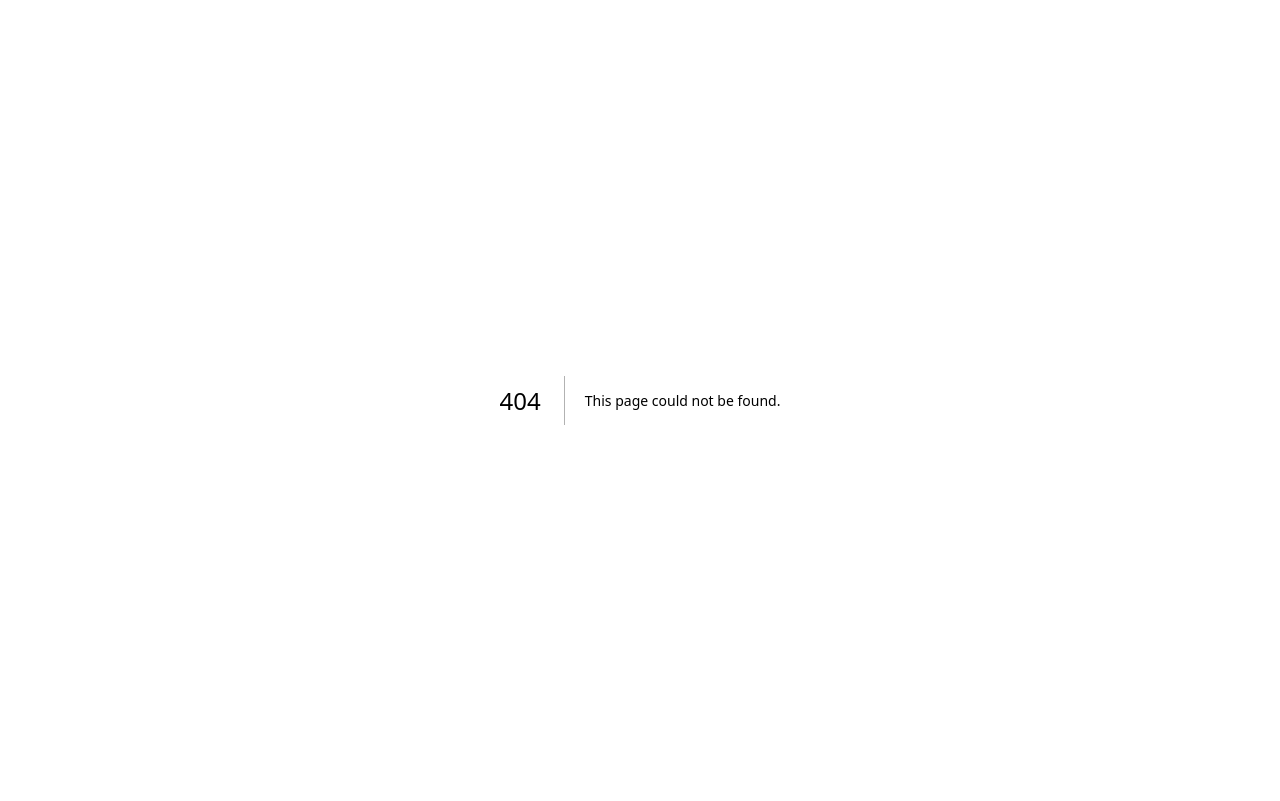
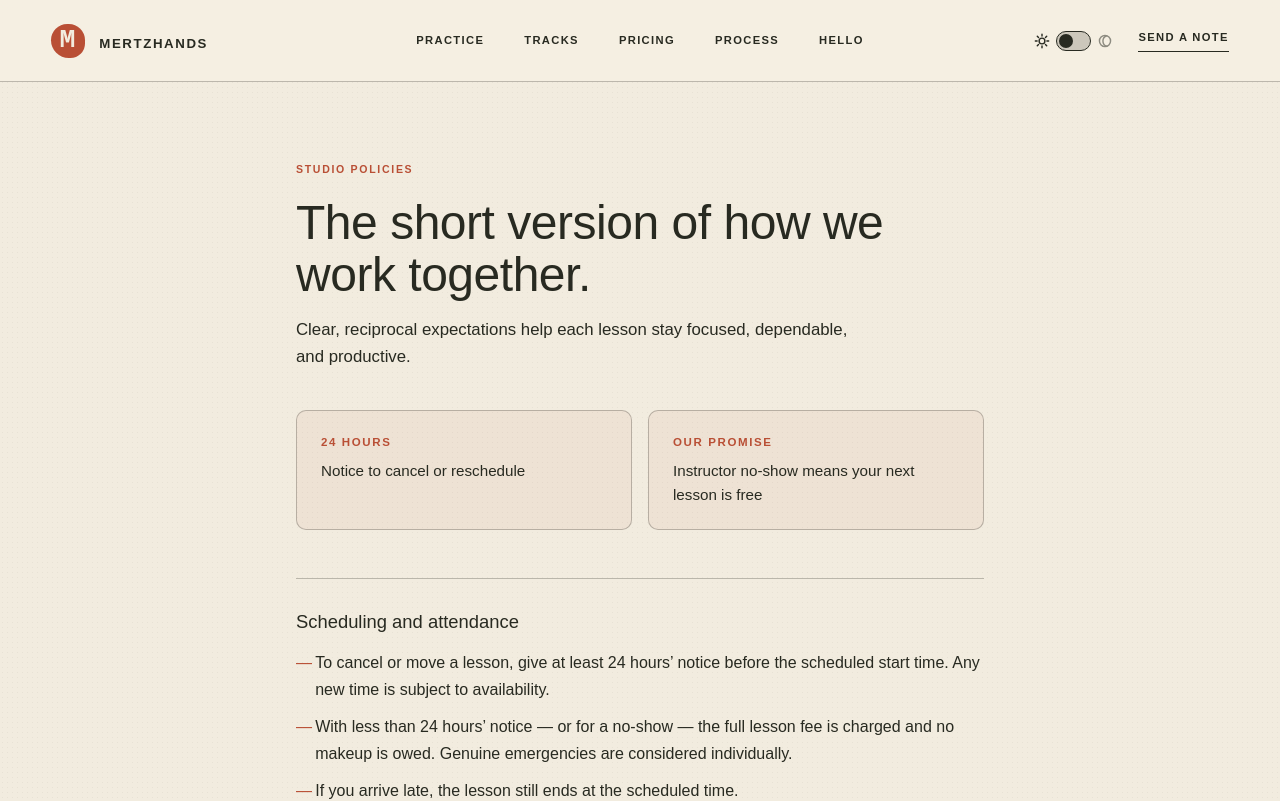
Before and after one commit to mertzhands/mertzhands-dot-com-website, a Next.js app: page /studio-policies in a window 1280 px wide. Before the commit this address had no page. Shown: the top 801 px of the page. Built offline with nearby package versions, Linux system fonts and the light colour scheme.

Commit message:
Add Studio Policies page and landing-page links

```diff
--- a/app/globals.css
+++ b/app/globals.css
@@ -1033,3 +1033,23 @@ header {
   .turnaround { overflow-x: auto; }
   .steps li { grid-template-columns: 2.2rem 1fr; }
 }
+
+/* Studio Policies page */
+.policies { max-width: 46rem; margin: 0 auto; padding: 5rem 1.5rem 4rem; }
+.policies .section-no { color: var(--clay); margin: 0 0 1.2rem; }
+.policies h1 { font-size: clamp(2rem, 5vw, 3rem); line-height: 1.08; margin: 0 0 1rem; letter-spacing: -0.01em; }
+.policies-intro { font-size: 1.05rem; line-height: 1.6; margin: 0 0 2.5rem; max-width: 36rem; }
+.policies-highlights { display: grid; grid-template-columns: 1fr 1fr; gap: 1rem; margin: 0 0 3rem; }
+.policies-highlights div { border: 1px solid var(--line); border-radius: 10px; padding: 1.4rem 1.5rem; background: rgba(185, 79, 53, .06); }
+.policies-highlights strong { display: block; font-size: .72rem; text-transform: uppercase; letter-spacing: .14em; color: var(--clay); margin-bottom: .5rem; }
+.policies-highlights span { font-size: .95rem; line-height: 1.5; }
+.policies section { border-top: 1px solid var(--line); padding: 1.8rem 0; }
+.policies h2 { font-size: 1.15rem; margin: 0 0 .9rem; }
+.policies ul { margin: 0; padding: 0; list-style: none; }
+.policies li { line-height: 1.65; margin-bottom: .7rem; padding-left: 1.2rem; position: relative; }
+.policies li::before { content: "—"; position: absolute; left: 0; color: var(--clay); }
+.policies-ack { border: 1px solid var(--line); border-radius: 10px; padding: 1.4rem 1.5rem; line-height: 1.6; margin: 2.5rem 0 0; background: rgba(92, 102, 76, .08); }
+@media (max-width: 760px) {
+  .policies { padding: 3.5rem 1.25rem 3rem; }
+  .policies-highlights { grid-template-columns: 1fr; }
+}
--- a/app/page.tsx
+++ b/app/page.tsx
@@ -371,6 +371,7 @@ export default function Home() {
           <details>
             <summary>Lesson policy</summary>
             <p>Reschedule or cancel with at least 24 hours&rsquo; notice. Missed appointments without notice are forfeited. Four-lesson packages expire 90 days after purchase.</p>
+            <p><a href="/studio-policies">Read the full Studio Policies →</a></p>
           </details>
           <details>
             <summary>A note on rights</summary>
@@ -465,6 +466,7 @@ export default function Home() {
 
       <footer>
         <span>© 2026 Mertz Hands</span>
+        <a href="/studio-policies">Studio Policies</a>
         <span>Made thoughtfully in Houston</span>
         <a href="#top">Back to top ↑</a>
       </footer>
--- /dev/null
+++ b/app/studio-policies/page.tsx
@@ -0,0 +1,128 @@
+import type { Metadata } from "next";
+import ThemeToggle from "../ThemeToggle";
+
+export const metadata: Metadata = {
+  title: "Studio Policies — Mertz Hands",
+  description:
+    "Studio policies for voice lessons with Mertz Hands: scheduling, cancellations, payment, and what you can expect from us.",
+};
+
+const sections: { heading: string; points: string[] }[] = [
+  {
+    heading: "Scheduling and attendance",
+    points: [
+      "To cancel or move a lesson, give at least 24 hours\u2019 notice before the scheduled start time. Any new time is subject to availability.",
+      "With less than 24 hours\u2019 notice \u2014 or for a no-show \u2014 the full lesson fee is charged and no makeup is owed. Genuine emergencies are considered individually.",
+      "If you arrive late, the lesson still ends at the scheduled time.",
+    ],
+  },
+  {
+    heading: "The studio\u2019s promise",
+    points: [
+      "If the instructor cancels, you may reschedule or receive a credit.",
+      "If the instructor misses a scheduled lesson without notice, your next lesson of the same length is free.",
+      "Instructor delays will be made up during the lesson or credited fairly.",
+    ],
+  },
+  {
+    heading: "Online lesson setup",
+    points: [
+      "Join on time from a quiet space with reliable internet, your music and tracks, a pencil, water, and a charged device. Frame the camera so posture and breathing are visible.",
+      "If technology interrupts the lesson, both sides will try to reconnect. Studio-side failures are rescheduled or credited; unusual student-side problems are considered individually.",
+    ],
+  },
+  {
+    heading: "Payment and packages",
+    points: [
+      "Lessons are paid in full at booking; payment reserves the agreed time. Rates and lesson length appear on the invoice.",
+      "Four-lesson packages expire 90 days after purchase. Unused lessons do not roll over beyond that period.",
+    ],
+  },
+  {
+    heading: "Preparation and vocal well-being",
+    points: [
+      "Bring the assigned material and complete the preparation agreed on at the previous lesson.",
+      "Tell the instructor about illness, fatigue, hoarseness, or discomfort before singing. A vocally limited lesson may shift to text, musicianship, listening, repertoire, or audition work; singing through pain is never expected.",
+      "Persistent or concerning vocal symptoms should be evaluated by a qualified health professional; voice instruction is not medical care.",
+    ],
+  },
+  {
+    heading: "Recordings and materials",
+    points: [
+      "Lesson recordings require mutual agreement and are for the student\u2019s private study unless written permission allows sharing.",
+      "Sheet music, tracks, exercises, and other materials remain subject to their creators\u2019 rights and should not be redistributed.",
+    ],
+  },
+  {
+    heading: "Communication",
+    points: [
+      "Send schedule changes through the booking channel or by email. Notice counts when the message is received.",
+      "Policy updates will be provided in writing and apply to future bookings.",
+    ],
+  },
+];
+
+export default function StudioPolicies() {
+  return (
+    <main>
+      <header>
+        <a className="mark" href="/" aria-label="MertzHands home">
+          <span>M</span> MertzHands
+        </a>
+        <nav aria-label="Main navigation">
+          <a href="/#practice">Practice</a>
+          <a href="/#tracks">Tracks</a>
+          <a href="/#pricing">Pricing</a>
+          <a href="/#process">Process</a>
+          <a href="/#hello">Hello</a>
+        </nav>
+        <div className="header-actions">
+          <ThemeToggle />
+          <a className="note-link" href="mailto:hello@mertzhands.com">Send a note</a>
+        </div>
+      </header>
+
+      <article className="policies">
+        <p className="section-no">Studio Policies</p>
+        <h1>The short version of how we work together.</h1>
+        <p className="policies-intro">
+          Clear, reciprocal expectations help each lesson stay focused,
+          dependable, and productive.
+        </p>
+
+        <div className="policies-highlights">
+          <div>
+            <strong>24 hours</strong>
+            <span>Notice to cancel or reschedule</span>
+          </div>
+          <div>
+            <strong>Our promise</strong>
+            <span>Instructor no-show means your next lesson is free</span>
+          </div>
+        </div>
+
+        {sections.map((section) => (
+          <section key={section.heading}>
+            <h2>{section.heading}</h2>
+            <ul>
+              {section.points.map((point) => (
+                <li key={point}>{point}</li>
+              ))}
+            </ul>
+          </section>
+        ))}
+
+        <p className="policies-ack">
+          By booking a lesson, the student — or a parent/guardian for a
+          minor — acknowledges these policies.
+        </p>
+      </article>
+
+      <footer>
+        <span>© 2026 Mertz Hands</span>
+        <a href="/studio-policies">Studio Policies</a>
+        <a href="/">Back home ↑</a>
+      </footer>
+    </main>
+  );
+}
```
